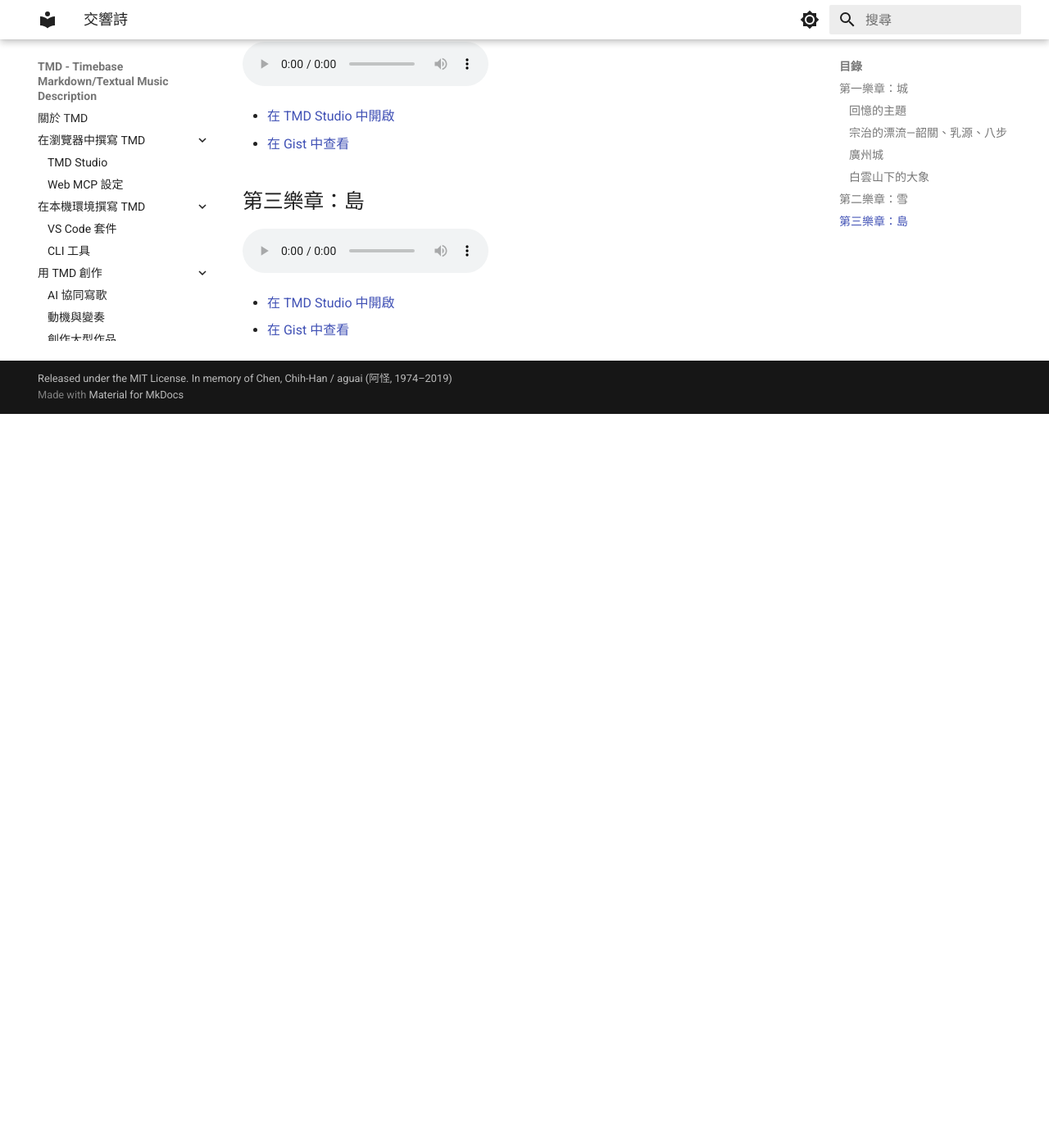
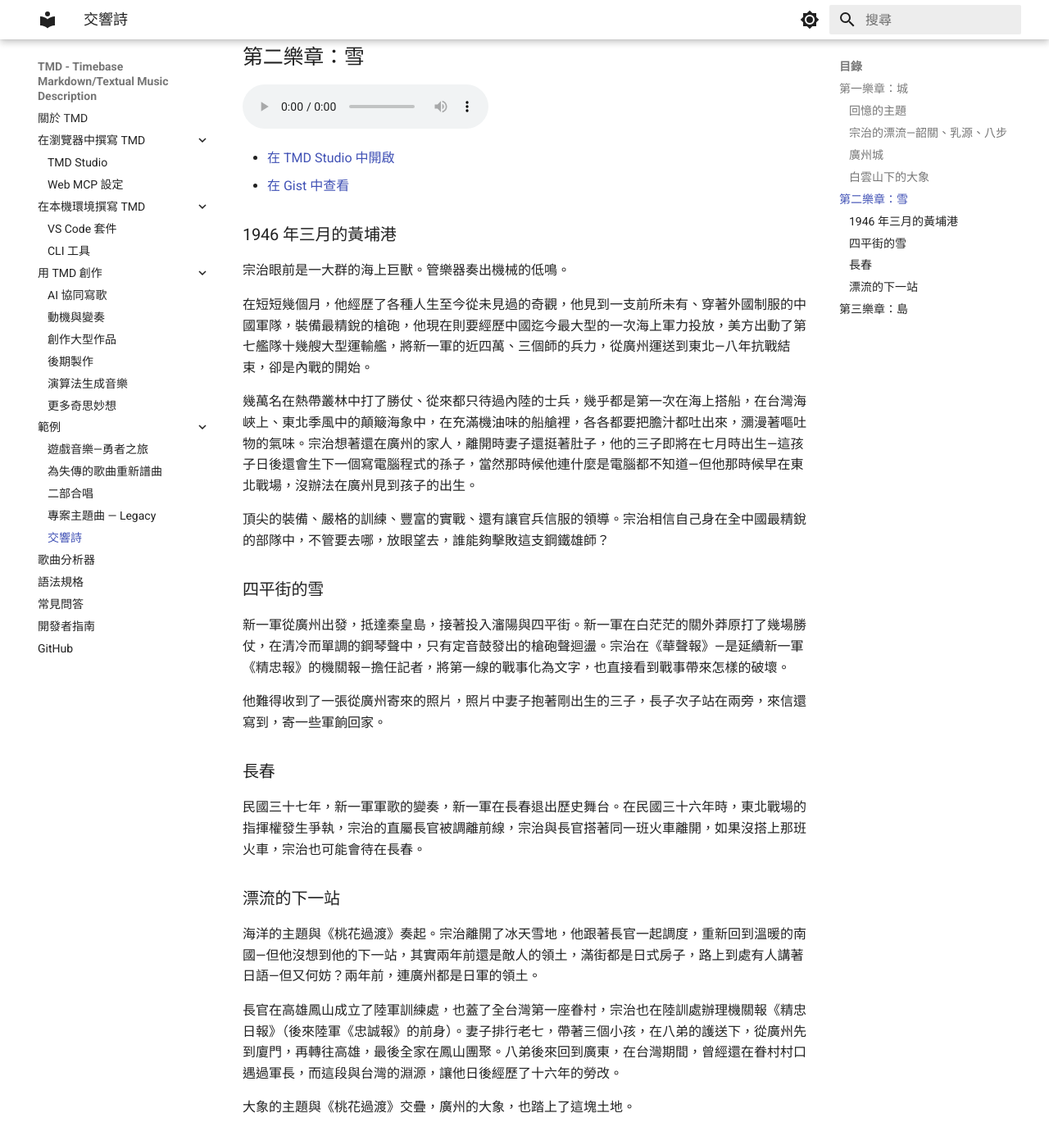
Before and after one commit to TMDLang/TMDLang.github.io, an MkDocs documentation site: the page built from docs/example_symphony.md, in a window 1280 px wide and 1400 px high, scrolled down 1674 px. Shown: the top 1397 px of the window at 82% size. Built offline with MkDocs 1.6.1 and Material for MkDocs 9.7.7, drawn with Linux system fonts in a browser that asks for light colours; before the commit the page ends 2179 px from its top, so only the background shows below that; some of the changed text lies outside the part shown.

Commit message:
docs: expand example symphony with new sections on 1946 events and character reflections

```diff
--- a/docs/example_symphony.md
+++ b/docs/example_symphony.md
@@ -31,13 +31,13 @@ Your browser does not support the audio element.
 
 民國三十四年八月日軍投降後，九月新一軍從廣西進入廣州，九月初接受日本受降，逐一接收日本軍事設施與武器裝備，管理戰俘以防止譁變，此時廣州的實際控制者便是新一軍。宗治首先在中華路（現在的解放東路）安定下來，要找戰後的新工作，他原本將履歷投到廣東省政府，但新一軍的長官一次拜訪廣東省政府，就把所有知識分子的履歷全部帶走。
 
-過兩天，就通知宗治去新一軍報到。原本演奏的新一軍軍歌，也切到了宗治的主題—宗治穿上了美式 M43 制服，肩膀上掛上了藍鷹徽章，以軍中文職人員身分擔任政治部少校新聞官職務。宗治也遇到了那位牽動他整個後半生的長官—那位他在八步時就早早聽聞的戰爭英雄，那位締造仁安羌大捷、又在緬北戰場擊破日軍第十八師團的軍長。
+過兩天，就通知宗治去新一軍報到。原本演奏的新一軍軍歌，也切到了宗治的主題—宗治換下長袍，穿上了美式 M43 制服，肩膀上掛上了藍鷹徽章，以軍中文職人員身分擔任政治部少校新聞官職務。宗治也遇到了那位牽動他整個後半生的長官—那位他在八步時就早早聽聞的戰爭英雄，那位締造仁安羌大捷、又在緬北戰場擊破日軍第十八師團的軍長。聽說，軍長喜歡讀書人，他的軍隊需要讀書人。
 
 ### 白雲山下的大象
 
 和新一軍來到廣州的，還有從緬甸戰場帶來的大象。在這裡演奏的是日後木柵動物園開張時的歌曲《快樂天堂》的第一句「大象長長的鼻子正昂揚」。民國三十四年的冬天，新一軍讓日軍戰俘在白雲山下修建新一軍公墓，安葬在緬北戰場上的英勇戰士，這一群大象也安置在白雲山下。
 
-第一樂章的結尾—新一軍、宗治、大象三個主題的旋律線一起出現，整個廣州都洋溢在勝利的氣氛中。宗治相信，
+第一樂章的結尾—新一軍、宗治、大象三個主題的旋律線一起出現，整個廣州都洋溢在勝利的氣氛中。宗治相信，他的世界重新開始運作，經歷八年的逃難，他終於獲得可以讓新聞專長學以致用的工作，接下來，也會在廣州安定下來。
 
 ## 第二樂章：雪
 
@@ -48,6 +48,33 @@ Your browser does not support the audio element.
 - [在 TMD Studio 中開啟](https://tmdlang.github.io/Tmd-TS/?gist=2c9542933d4974659fd92ba689b1acf1)
 - [在 Gist 中查看](https://gist.github.com/2c9542933d4974659fd92ba689b1acf1)
 
+### 1946 年三月的黃埔港
+
+宗治眼前是一大群的海上巨獸。管樂器奏出機械的低鳴。
+
+在短短幾個月，他經歷了各種人生至今從未見過的奇觀，他見到一支前所未有、穿著外國制服的中國軍隊，裝備最精銳的槍砲，他現在則要經歷中國迄今最大型的一次海上軍力投放，美方出動了第七艦隊十幾艘大型運輸艦，將新一軍的近四萬、三個師的兵力，從廣州運送到東北—八年抗戰結束，卻是內戰的開始。
+
+幾萬名在熱帶叢林中打了勝仗、從來都只待過內陸的士兵，幾乎都是第一次在海上搭船，在台灣海峽上、東北季風中的顛簸海象中，在充滿機油味的船艙裡，各各都要把膽汁都吐出來，瀰漫著嘔吐物的氣味。宗治想著還在廣州的家人，離開時妻子還挺著肚子，他的三子即將在七月時出生—這孩子日後還會生下一個寫電腦程式的孫子，當然那時候他連什麼是電腦都不知道—但他那時候早在東北戰場，沒辦法在廣州見到孩子的出生。
+
+頂尖的裝備、嚴格的訓練、豐富的實戰、還有讓官兵信服的領導。宗治相信自己身在全中國最精銳的部隊中，不管要去哪，放眼望去，誰能夠擊敗這支鋼鐵雄師？
+
+### 四平街的雪
+
+新一軍從廣州出發，抵達秦皇島，接著投入瀋陽與四平街。新一軍在白茫茫的關外莽原打了幾場勝仗，在清冷而單調的鋼琴聲中，只有定音鼓發出的槍砲聲迴盪。宗治在《華聲報》—是延續新一軍《精忠報》的機關報—擔任記者，將第一線的戰事化為文字，也直接看到戰事帶來怎樣的破壞。
+
+他難得收到了一張從廣州寄來的照片，照片中妻子抱著剛出生的三子，長子次子站在兩旁，來信還寫到，寄一些軍餉回家。
+
+### 長春
+
+民國三十七年，新一軍軍歌的變奏，新一軍在長春退出歷史舞台。在民國三十六年時，東北戰場的指揮權發生爭執，宗治的直屬長官被調離前線，宗治與長官搭著同一班火車離開，如果沒搭上那班火車，宗治也可能會待在長春。
+
+### 漂流的下一站
+
+海洋的主題與《桃花過渡》奏起。宗治離開了冰天雪地，他跟著長官一起調度，重新回到溫暖的南國—但他沒想到他的下一站，其實兩年前還是敵人的領土，滿街都是日式房子，路上到處有人講著日語—但又何妨？兩年前，連廣州都是日軍的領土。
+
+長官在高雄鳳山成立了陸軍訓練處，也蓋了全台灣第一座眷村，宗治也在陸訓處辦理機關報《精忠日報》（後來陸軍《忠誠報》的前身）。妻子排行老七，帶著三個小孩，在八弟的護送下，從廣州先到廈門，再轉往高雄，最後全家在鳳山團聚。八弟後來回到廣東，在台灣期間，曾經還在眷村村口遇過軍長，而這段與台灣的淵源，讓他日後經歷了十六年的勞改。
+
+大象的主題與《桃花過渡》交疊，廣州的大象，也踏上了這塊土地。
 
 ## 第三樂章：島
 
```
